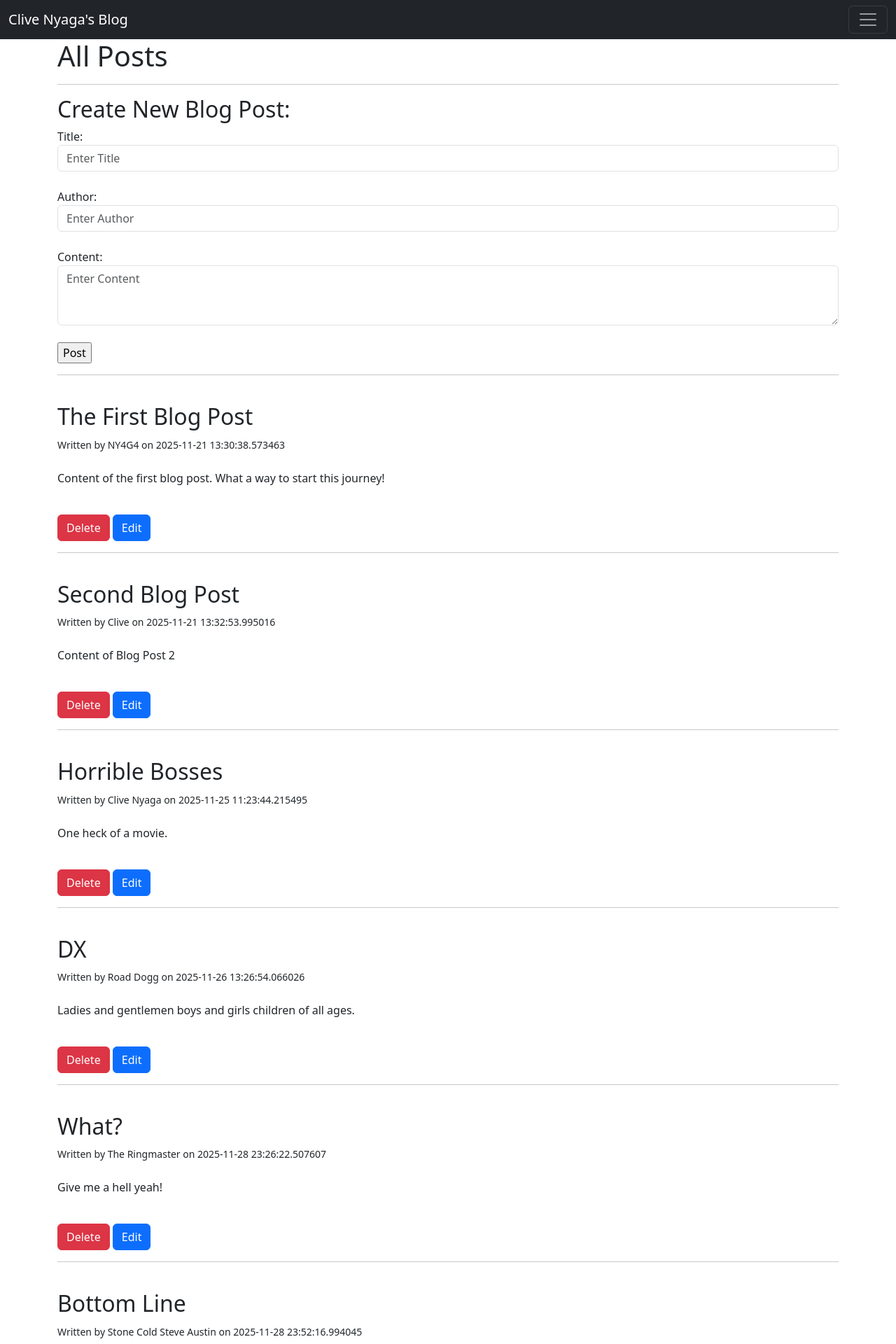
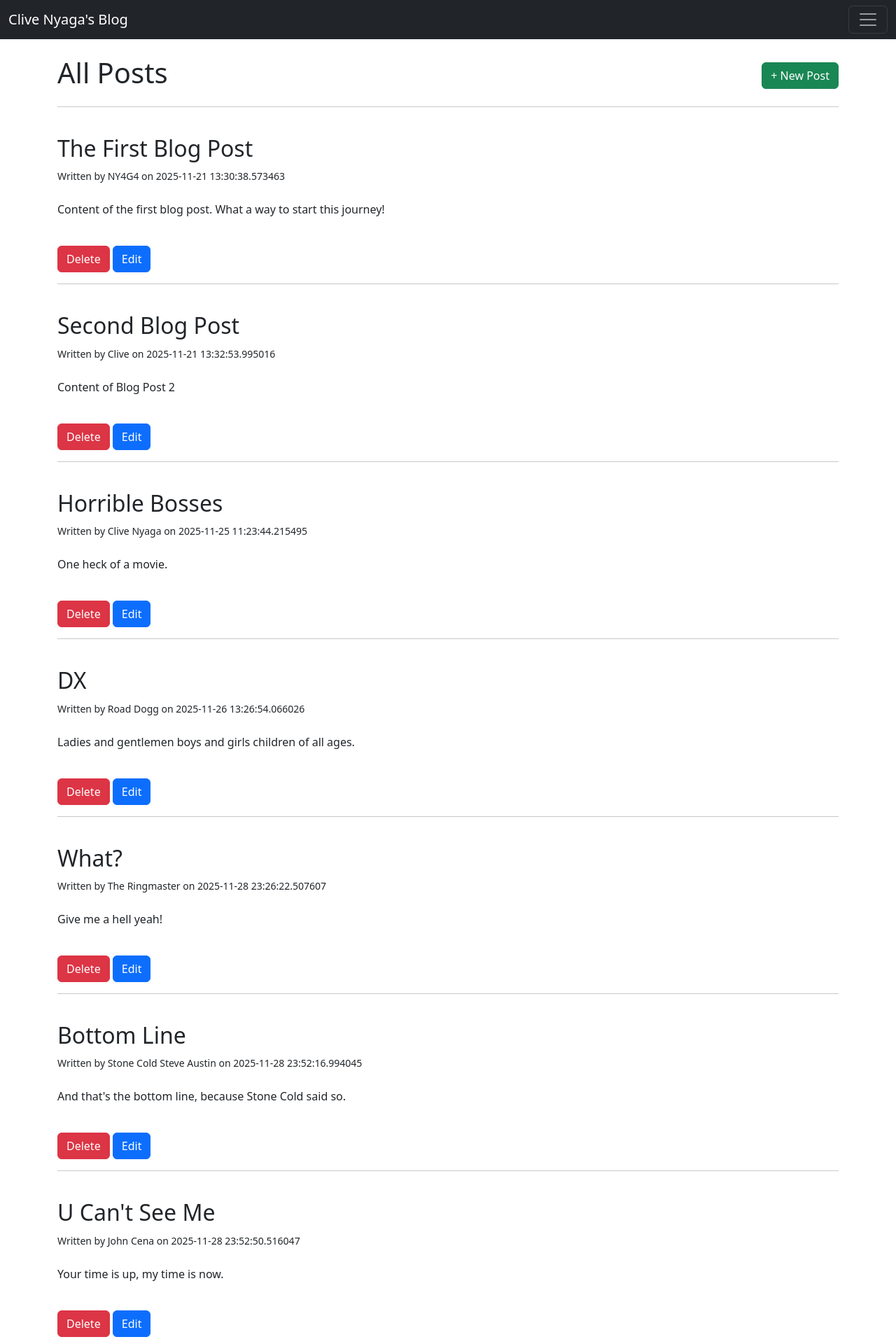
Before and after one commit to Clive-Nyaga/Flask-Blog-App, a Flask app: page /posts in a window 1280 px wide. Shown: the top 1920 px of the page at 70% size. Run offline with Flask 3, Linux system fonts and the light colour scheme.

Commit message:
Adds a button that directs to the new posts page on the posts page

```diff
--- a/templates/posts.html
+++ b/templates/posts.html
@@ -6,9 +6,13 @@
 
 
 {% block body %}
-<h1>All Posts</h1>
+<br>
+<div class="d-flex justify-content-between align-items-center">
+    <h1 style="display: inline;">All Posts</h1>
+    <a style="display: inline;" class="btn btn-success float-right" href="/posts/new"> + New Post</a>
+</div>
 
-<hr>
+<!--<hr>
 <h2>Create New Blog Post:</h2>
 <form action="/posts" method="POST">
 
@@ -17,8 +21,8 @@
         required>
     <br>
 
-    <!--<label for="title">Title:</label><br>
-                <input type="text" id="title" name="title" required><br><br>-->
+    <label for="title">Title:</label><br>
+                <input type="text" id="title" name="title" required><br><br>
 
     <label for="author">Author:</label>
     <input class="form-control" type="text" name="author" id="author" placeholder="Enter Author"
@@ -26,21 +30,21 @@
     <br>
 
 
-    <!--<label for="author">Author:</label><br>
-                <input type="text" id="author" name="author"><br><br>-->
+    <label for="author">Author:</label><br>
+                <input type="text" id="author" name="author"><br><br>
 
     <label for="content">Content:</label>
-    <!--<div class="form-group">-->
-    <!--<label for="exampleFormControlTextarea1">Content:</label>-->
+    <div class="form-group">
+    <label for="exampleFormControlTextarea1">Content:</label>
     <textarea class="form-control" name="content" id="content" placeholder="Enter Content" aria-label="Enter Content" rows="3"></textarea>
     <br>
-    <!--</div>-->
+    </div>
 
-    <!--<label for="content">Content:</label><br>
-    <textarea id="content" name="content" rows="4" cols="50" required></textarea><br><br>-->
+    <label for="content">Content:</label><br>
+    <textarea id="content" name="content" rows="4" cols="50" required></textarea><br><br>
 
     <input type="submit" value="Post">
-</form>
+</form>-->
 <hr>
 
 
```
Also changed, not shown: instance/posts.db.
